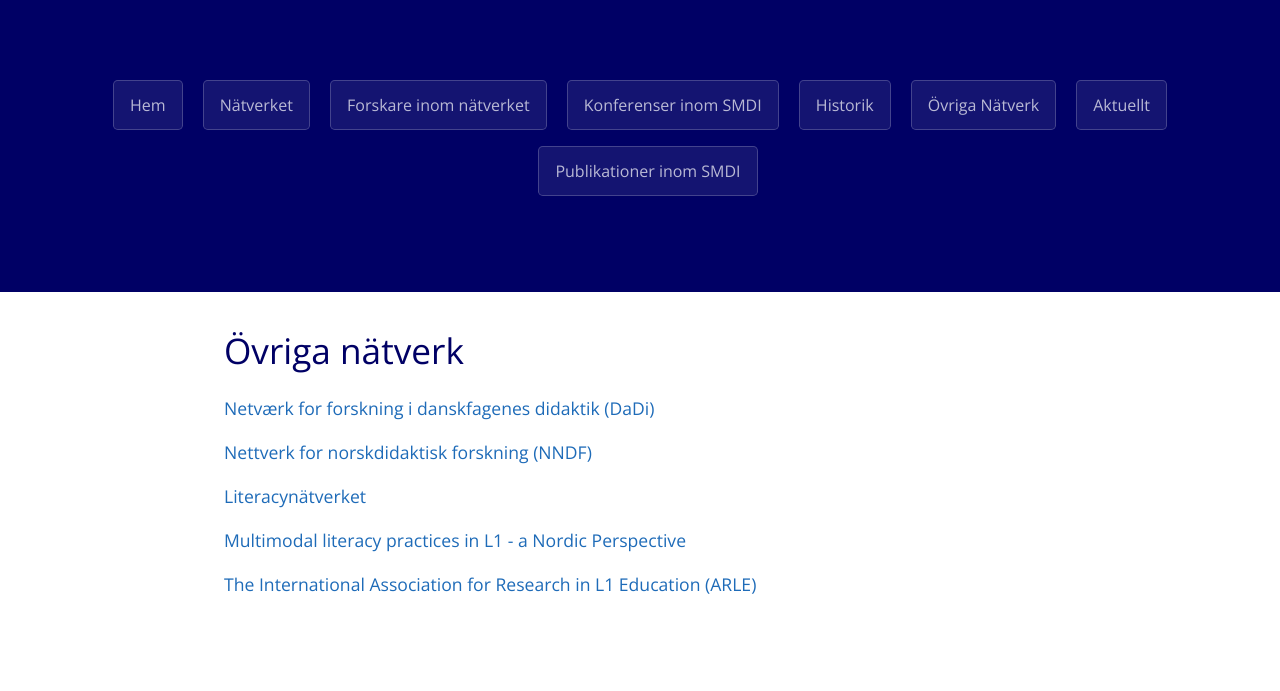
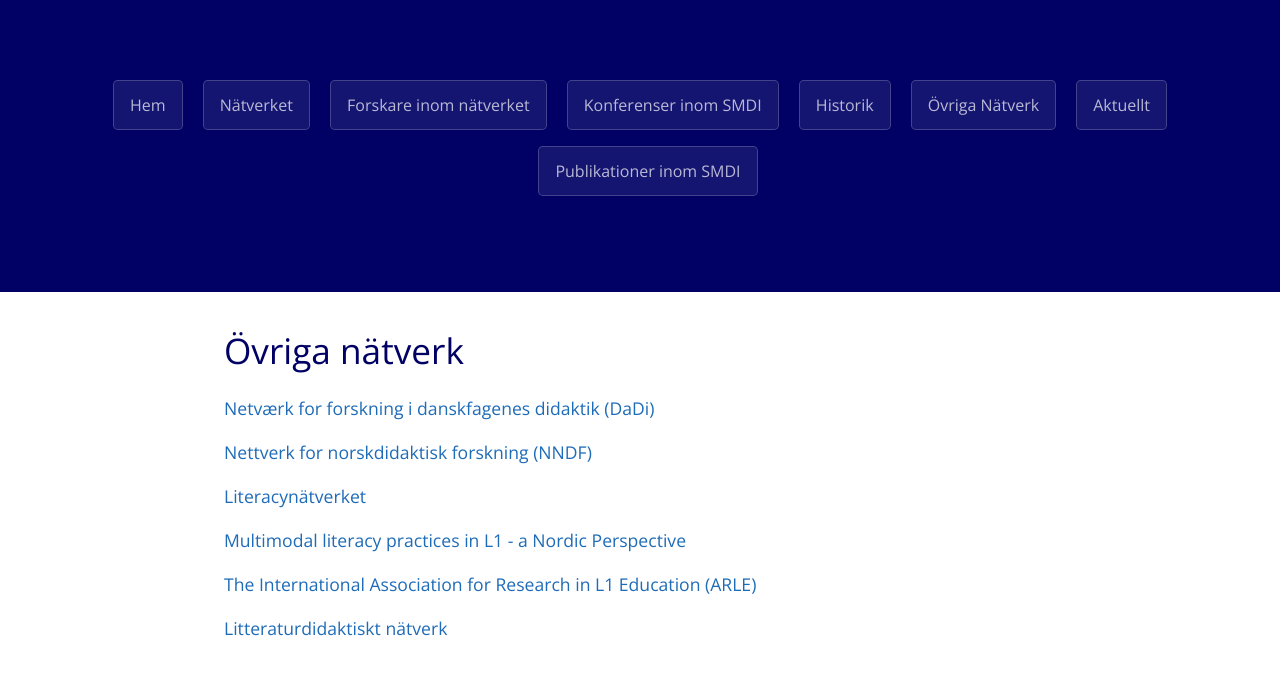
Before and after one commit to smdihemsida/smdihemsida.github.io, a Jekyll site: the page built from övriganätverk.md, in a window 1280 px wide. Shown: the part 230-921 px from the top of the page. Built offline with Jekyll 4.4.1, drawn with Linux system fonts in a browser that asks for light colours; our own code applies the rules of GitHub Pages for plain Markdown files; before the commit the page ends 900 px from its top, so only the background shows below that.

Commit message:
Update övriganätverk.md

```diff
--- a/övriganätverk.md
+++ b/övriganätverk.md
@@ -13,3 +13,5 @@ layout: pages
 [Multimodal literacy practices in L1 - a Nordic Perspective](https://www.sdu.dk/en/Om_SDU/Institutter_centre/Ikv/Forskning/Forskningsprojekter/multiL1)
 
 [The International Association for Research in L1 Education (ARLE)](http://www.arle.be/index.html)
+
+[Litteraturdidaktiskt nätverk](https://ju.se/forskning/forskningsinriktningar/litteraturdidaktiskt-natverk.html)
```
